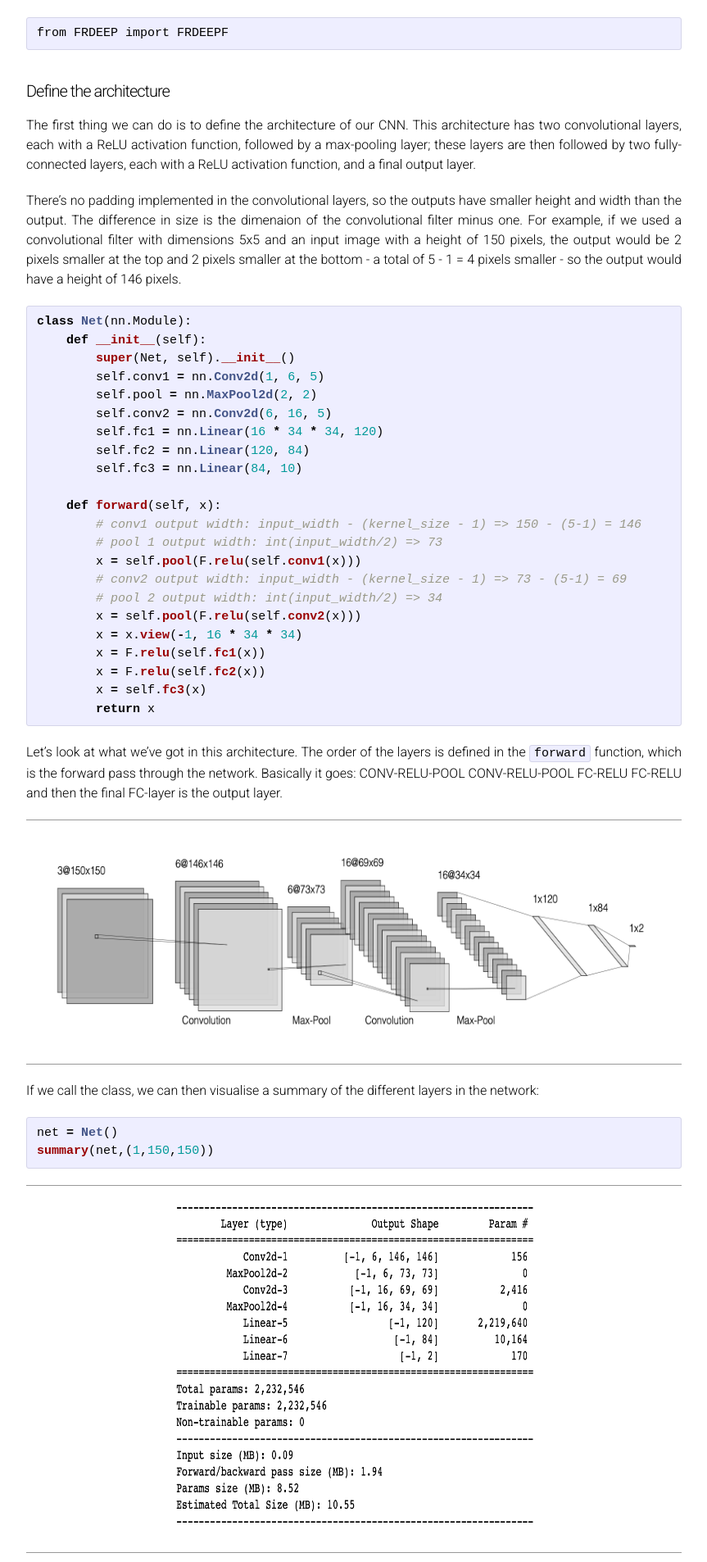
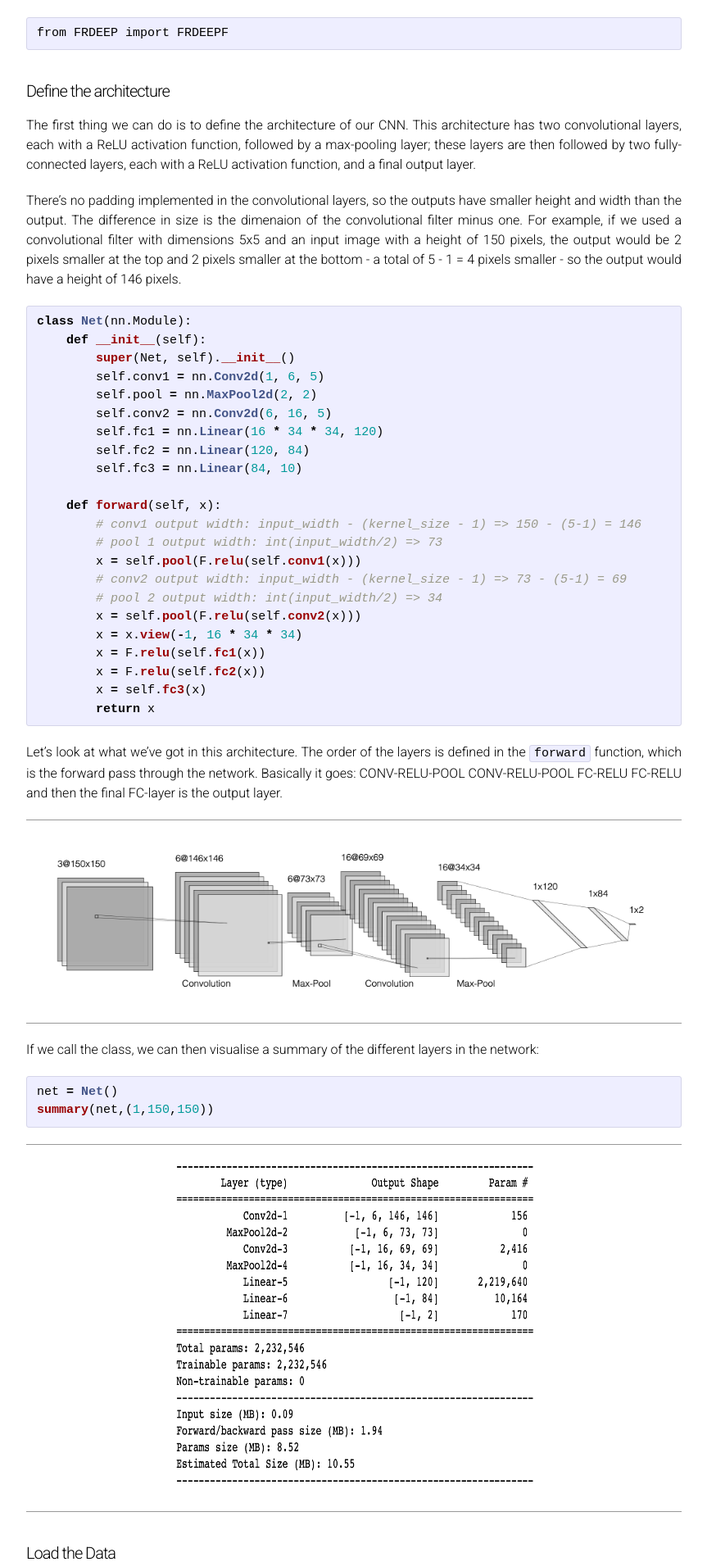
Before and after one commit to as595/csc-2019, a Jekyll site: the page built from frdeepcnn.md, in a window 1280 px wide. Shown: the part 4494-6400 px from the top of the page at 82% size, without its empty margins (208-1071 px from the left). Built offline with Jekyll 4.4.1, drawn with Linux system fonts in a browser that asks for light colours.

Commit message:
Update frdeepcnn.md

```diff
--- a/frdeepcnn.md
+++ b/frdeepcnn.md
@@ -169,7 +169,7 @@ class Net(nn.Module):
 Let's look at what we've got in this architecture. The order of the layers is defined in the <code>forward</code> function, which is the forward pass through the network. Basically it goes: CONV-RELU-POOL CONV-RELU-POOL FC-RELU FC-RELU and then the final FC-layer is the output layer.
 
 <div class="fig figcenter fighighlight">
-  <img width="800" height="250" src="/images/net.png">
+  <img width="800" height="200" src="/images/net.png">
   <div class="figcaption"></div>
 </div>
 
```
